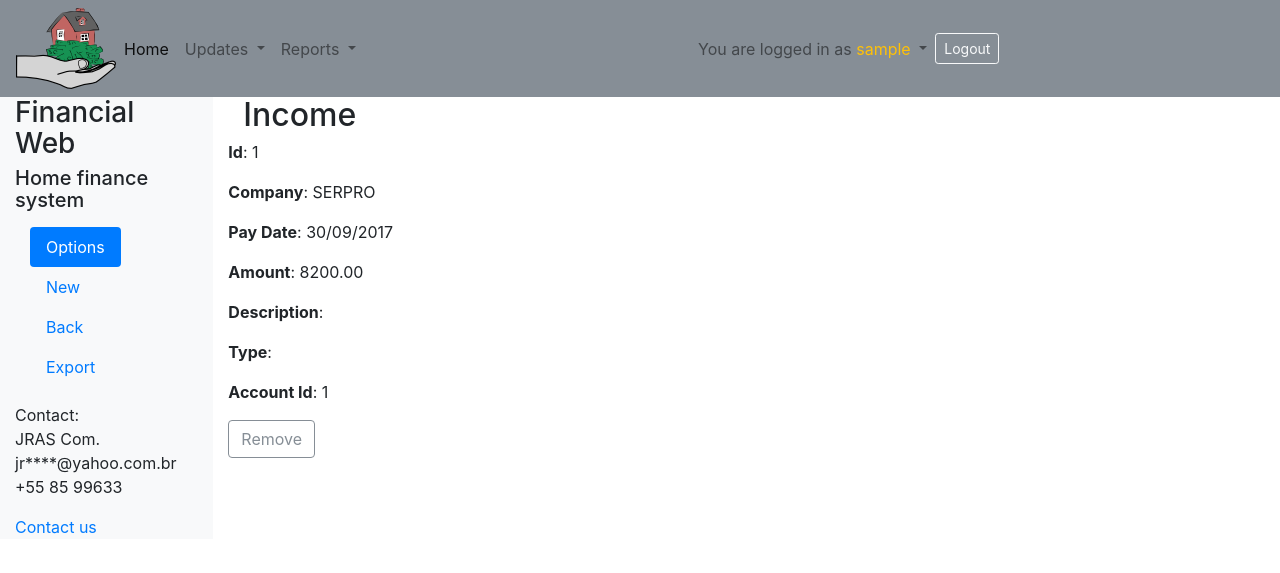
After one commit to jredantas/financialweb, a Flask app: page /remove/income/1 in a window 1280 px wide. The commit adds this page. Shown: the top 573 px of the page. Run offline with Flask 2, Linux system fonts and the light colour scheme; the visitor is signed in with stand-in values (Sample User, id 1); data comes from the database, SQL or seed files in the repository; some libraries are stand-ins or nearby versions.

Commit message:
Deletion method

```diff
--- a/financialweb.py
+++ b/financialweb.py
@@ -7,18 +7,16 @@ created in 2017-09-11
 
 """
 
-from flask import Flask, g
+from flask import Flask, g, flash
 from flask import render_template, url_for
 from flask import request, session, redirect
 
 from sqlalchemy import create_engine
 from sqlalchemy.orm import sessionmaker
-from sqlalchemy import MetaData, Table, DateTime
-from sqlalchemy import sql
+from sqlalchemy import MetaData, Table
 from sqlalchemy.dialects import mysql
 
 #from datetime import datetime
-import datetime
 
 from contact import Contact
 #from expense import Expense
@@ -117,6 +115,13 @@ def datetime_filter(d): # date = datetime object.
         return True
     except:
         return False
+
+@app.template_filter('sn')
+def supress_none_filter(val):
+    if not val is None:
+        return val
+    else:
+        return ''
 
 
 #Preambule section
@@ -217,7 +222,7 @@ def show(instance, id):
         print(err)
         return render_template('accueil.html', titre='Financial Web', alert='It was not possible to retrieve the information. Please try again.')
 
-    return render_template('show.html', titre='Financial web - '+instance,  instance=instance, elements=elements)
+    return render_template('remove.html', titre='Financial web - '+instance,  instance=instance, elements=elements)
 
 @app.route('/insert/<instance>')
 def insert(instance):
@@ -242,7 +247,22 @@ def insert(instance):
 def remove(instance, id):
     if session.get('logged_in') != True:
         return render_template('accueil.html', titre='Financial Web', alert='User not logged in.')
-    return render_template('remove.html', titre='Financial web - '+instance, section_titre=instance)
+
+    try:
+        db = get_db()
+        metadata = MetaData(bind=db)
+        Session = sessionmaker(bind=db)
+        dbsession = Session()
+        table = Table(str(instance), metadata, autoload=True)
+        labels = get_labels(table)
+        result = dbsession.query(table).filter(table.columns.id == id).first()
+        elements = zip(labels, result)
+    except Exception as err:
+        print(err)
+        return render_template('accueil.html', titre='Financial Web', alert='It was not possible to retrieve the information. Please try again.')
+
+
+    return render_template('remove.html', titre='Financial web - '+instance, instance=instance, elements=elements)
 
 @app.route('/update/<instance>/<id>')
 def update(instance, id):
@@ -282,18 +302,17 @@ def insert_add(instance):
             values = {}
             for column in table.columns:
                 if column.name != primaryKeyColName:
-                    if isinstance(column.type, mysql.TIMESTAMP):
-                        values[column.name] = format_date(request.form[column.name]) #datetime.datetime.strftime(datetime.date(request.form[column.name]), '%Y-%m-%d')
-                    else:
-                        values[column.name] = request.form[column.name]
-            print(values)
+                    if request.form[column.name] != '':
+                        if isinstance(column.type, mysql.TIMESTAMP):
+                            values[column.name] = format_date(request.form[column.name]) #datetime.datetime.strftime(datetime.date(request.form[column.name]), '%Y-%m-%d')
+                        else:
+                            values[column.name] = request.form[column.name]
 
             #criar objeto e gravar
             Session = sessionmaker(bind=db)
             dbsession = Session()
             i = table.insert()
             i = i.values(values)
-            print(i)
             dbsession.execute(i)
             dbsession.commit()
 
@@ -306,12 +325,34 @@ def insert_add(instance):
 
             return redirect(url_for('hall', instance=instance))
 
-            #return render_template('list.html', titre='Financial web - '+instance, instance=instance, elements=result, columns=labels)
-            #return render_template('under_construction.html', titre='Financial Web', alert='Operation not available.')
         except Exception as err:
             print(err)
             return render_template('accueil.html', titre='Financial Web', alert='It was not possible to insert the record. Try again.')
 
+@app.route('/<instance>/remove', methods=['POST'])
+def remove_save(instance):
+    if request.method == 'POST':
+        #return render_template('accueil.html', titre='Financial Web', alert='Entrou no metodo. '+request.form['id'])
+
+        try:
+
+            db = get_db()
+            metadata = MetaData(bind=db)
+            Session = sessionmaker(bind=db)
+            dbsession = Session()
+            table = Table(str(instance), metadata, autoload=True)
+            i = table.delete(table.c.id == request.form['id'])
+            dbsession.execute(i)
+            dbsession.commit()
+
+            return redirect(url_for('hall', instance=instance))
+
+        except Exception as err:
+            print(err)
+            return render_template('accueil.html', titre='Financial Web', alert='It was not possible to insert the record. Try again.')
+
+
+
 if __name__ == '__main__':
 
     app.run(host='0.0.0.0', port=8080, debug=True)
--- a/templates/accueil.html
+++ b/templates/accueil.html
@@ -31,8 +31,17 @@
     <script>
     if (datefield.type!="date"){ //if browser doesn't support input type="date", initialize date picker widget:
        jQuery(function($){ //on document.ready
-           $(document.getElementsByClassName("datepicker")).datepicker();
+           $(document.getElementsByClassName("datepicker")).datepicker({ dateFormat: "dd/mm/yy" });
        })
+    }
+
+    function ConfirmDelete()
+    {
+      var x = confirm("Are you sure you want to delete?");
+      if (x)
+          return true;
+      else
+        return false;
     }
     </script>
 
--- a/templates/insert.html
+++ b/templates/insert.html
@@ -15,7 +15,7 @@
               <a class="nav-link active" href="#">Options <span class="sr-only">(current)</span></a>
             </li>
             <li class="nav-item">
-              <a class="nav-link" href="javascript: history.back()">Back</a>
+              <a class="nav-link" href="{{ url_for('hall', instance=instance)}}">Back</a>
             </li>
           </ul>
 	</nav>
@@ -37,8 +37,8 @@
 	   {% for column in columns %}
 		      <div class="form-group">
 		         <label for="inputSubject">{{column[0]}}</label>
-                         {% if str(column[1].type) == 'TIMESTAMP' %}
-		            <input class="form-control" type="date" name="{{column[1].name}}" {% if not column[1].nullable %} required {% endif %} >
+                         {% if column[1].type|string == 'TIMESTAMP' %}
+		            <input class="form-control datepicker" type="date" name="{{column[1].name}}" {% if not column[1].nullable %} required {% endif %} >
                          {% else %}
 		            <input class="form-control" type="text" name="{{column[1].name}}" {% if not column[1].nullable %} required {% endif %} >
                          {% endif %}
--- /dev/null
+++ b/templates/remove.html
@@ -0,0 +1,60 @@
+{% extends "accueil.html" %}
+{% block title %}List{% endblock %}
+{% block head %}
+  {{ super() }}
+  <style type="text/css">
+    .important { color: #336699; }
+  </style>
+{% endblock %}
+{% block sidemenu %}
+<div class="container-fluid">
+      <div class="row">
+        <nav class="col-sm-3 col-md-2 d-none d-sm-block bg-light sidebar">
+          <ul class="nav nav-pills flex-column">
+            <li class="nav-item">
+              <a class="nav-link active" href="#">Options <span class="sr-only">(current)</span></a>
+            </li>
+            <li class="nav-item">
+              <a class="nav-link" href="{{ url_for('insert', instance=instance)}}">New</a>
+            </li>
+            <li class="nav-item">
+              <a class="nav-link" href="javascript: history.back()">Back</a>
+            </li>
+            <li class="nav-item">
+              <a class="nav-link" href="{{ url_for('under_construction')}}">Export</a>
+            </li>
+          </ul>
+	</nav>
+      </div>
+</div>
+{% endblock %}
+{% block body %}
+
+<div class="container-fluid">
+   <div class="row">
+      <div class="col-sm-6">
+         <h2 class="form-signin-heading">{{instance.title()}}</h2>
+       </div>
+       <div class="col-sm-6 my-auto text-right">
+       </div>
+   </div>
+   <div class="row">
+	<form action="{{url_for('remove_save', instance=instance)}}" method="post">
+           <nav>
+              {% for element in elements %}
+		 {% if element[0]|string == 'Id' %}
+                    <input class="form-control" type="hidden" name="id" value="{{element[1]}}" readonly>
+                 {% endif %}
+	         {% if element[1]|datetime %}
+                    <p class="text"><span class="font-weight-bold">{{ element[0] }}</span>: {{ element[1].strftime('%d/%m/%Y')|sn }}</p>
+                 {% else %}
+                    <p class="text"><span class="font-weight-bold">{{ element[0] }}</span>: {{ element[1]|sn }}</p>
+                 {% endif %}
+              {% endfor %}
+           </nav>
+           <button type="submit" class="btn btn-outline-secondary" Onclick="return ConfirmDelete();">Remove</button>
+	</form>
+   </div><!-- /row -->
+</div> <!-- /container -->
+
+{% endblock %}
```
Also changed, not shown: templates/list.html (+5 -5 lines), templates/under_construction.html (+14 -0 lines).
